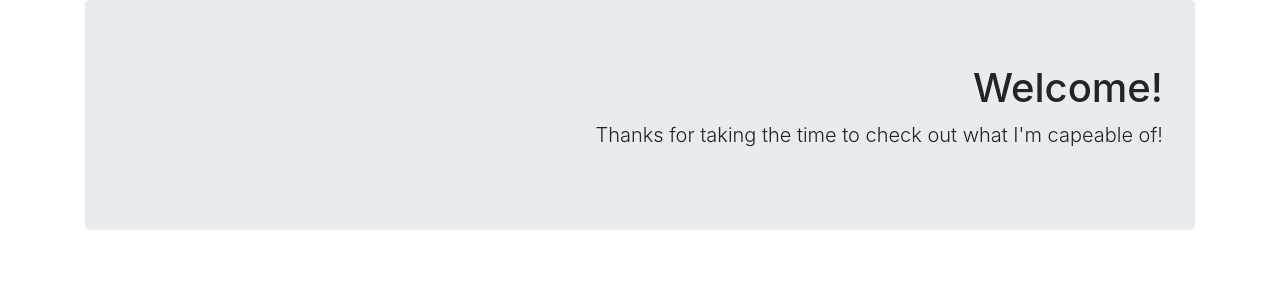
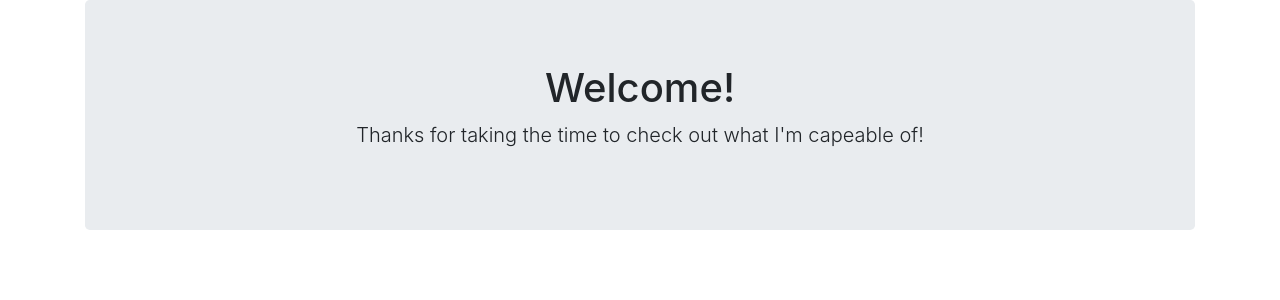
Before and after one commit to mdavid50/pwp, a PHP site: page / in a window 1280 px wide. Shown: the part 56-356 px from the top of the page. Run offline with PHP 8.4, Linux system fonts and the light colour scheme.

Commit message:
moved jumbotron text to center

```diff
--- a/public_html/index.php
+++ b/public_html/index.php
@@ -58,7 +58,7 @@
 	<!-- welcome 'hero' section -->
 	<section class="welcome p-t-nav">
 		<div class="container">
-			<div class="jumbotron text-right">
+			<div class="jumbotron text-center">
 				<h1>Welcome!</h1>
 				<p class="lead">Thanks for taking the time to check out what I'm capeable of!</p>
 			</div>
```
